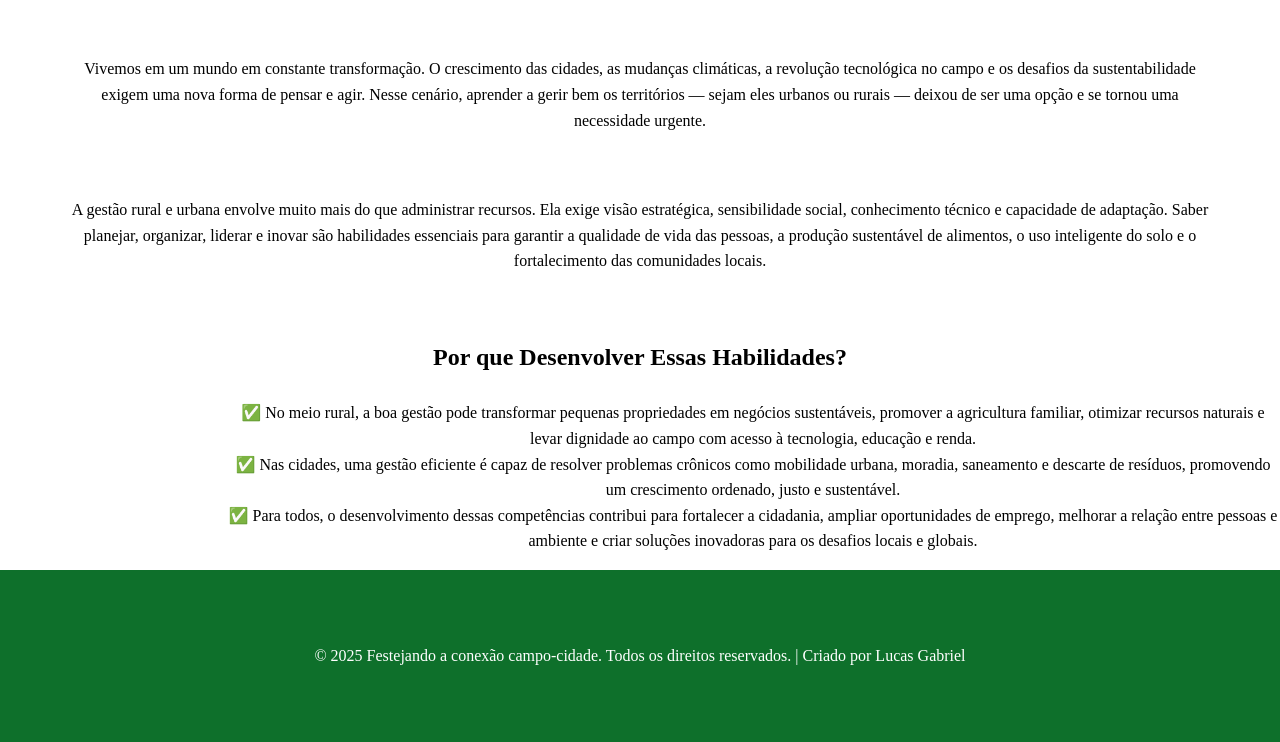
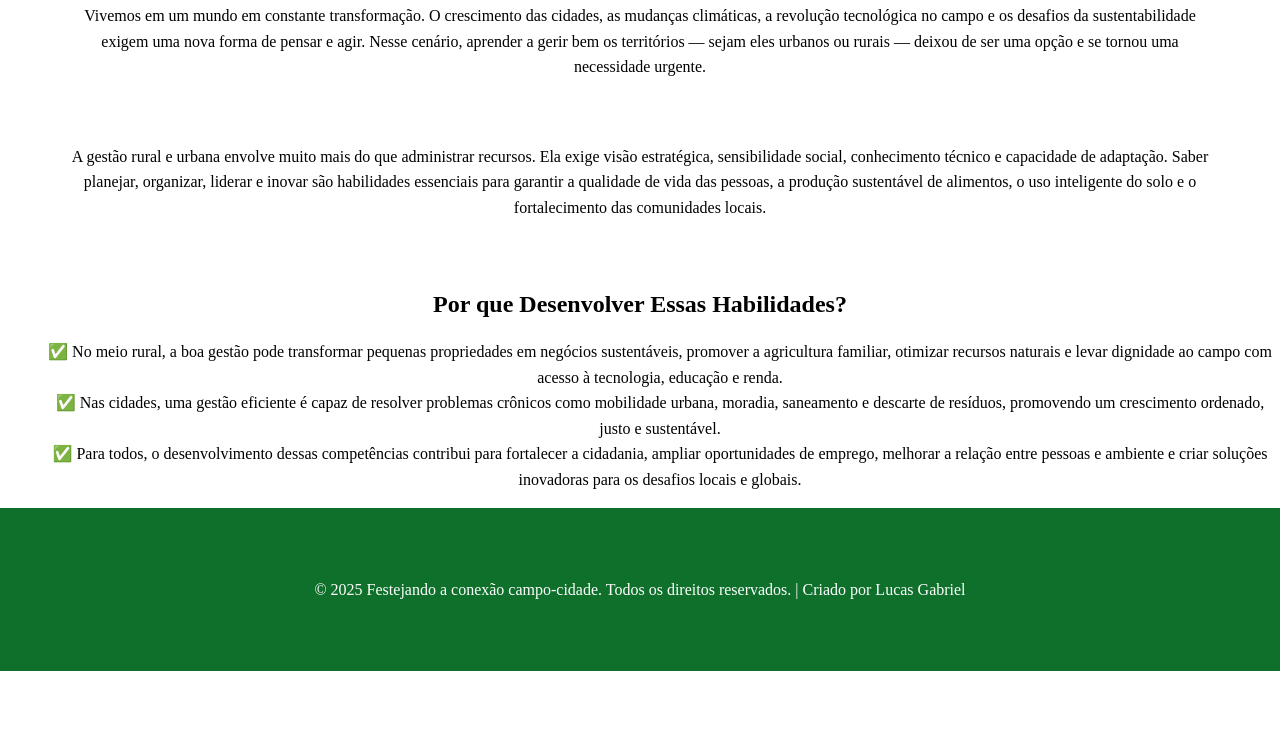
Before and after one commit to Lucas0101Ly/Agrinho-2025, a plain HTML site: page index.html in a window 1280 px wide. Shown: the part 269-1011 px from the top of the page. After the commit the page ends 940 px from the top, so only its background shows below. Drawn offline with Linux system fonts and the light colour scheme.

Commit message:
primeira

```diff
--- a/style.css
+++ b/style.css
@@ -1,3 +1,8 @@
+ *{
+    margin: 0;
+    padding: 0;
+    box-sizing: border-box;
+ }
  body{
 background-color: #fff;
 color: black;
@@ -51,7 +56,7 @@ li{
 
       text-align: center;
     list-style: none;
-    margin-left: 15%;
+
 
 
 
@@ -59,15 +64,22 @@ li{
 
 footer{
     background-color: rgb(14, 112, 43);
-    padding: 10px;
+    padding: 5px;
     color: #fff;
     bottom: 0;
  }
 
  ul{
     display: flex;
+    margin-block-start: 1em;
+    margin-block-end: 1em;
+    padding-inline-start: 40px
  }
 
  .normal ul{
     display: block;
  }
+
+ a {
+    text-decoration: none;
+ }
```
